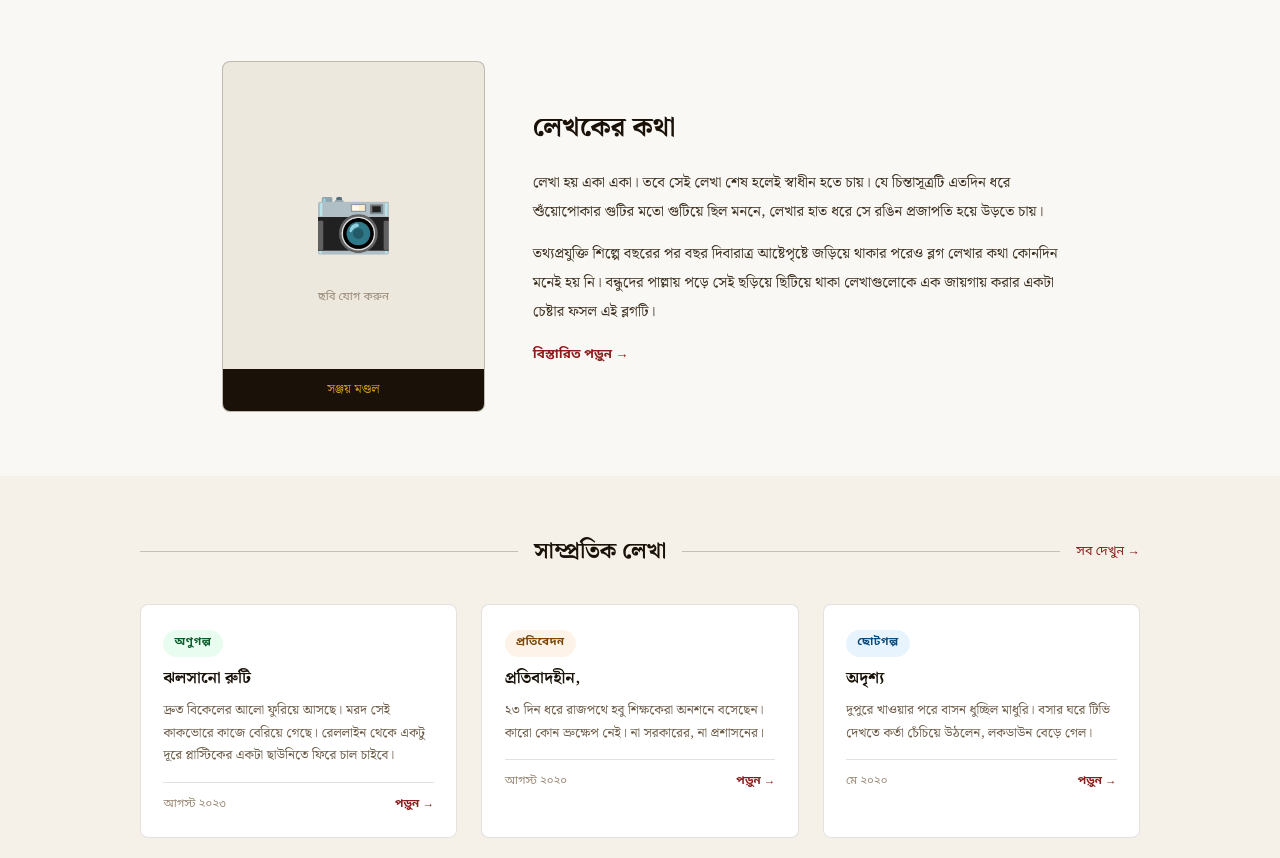
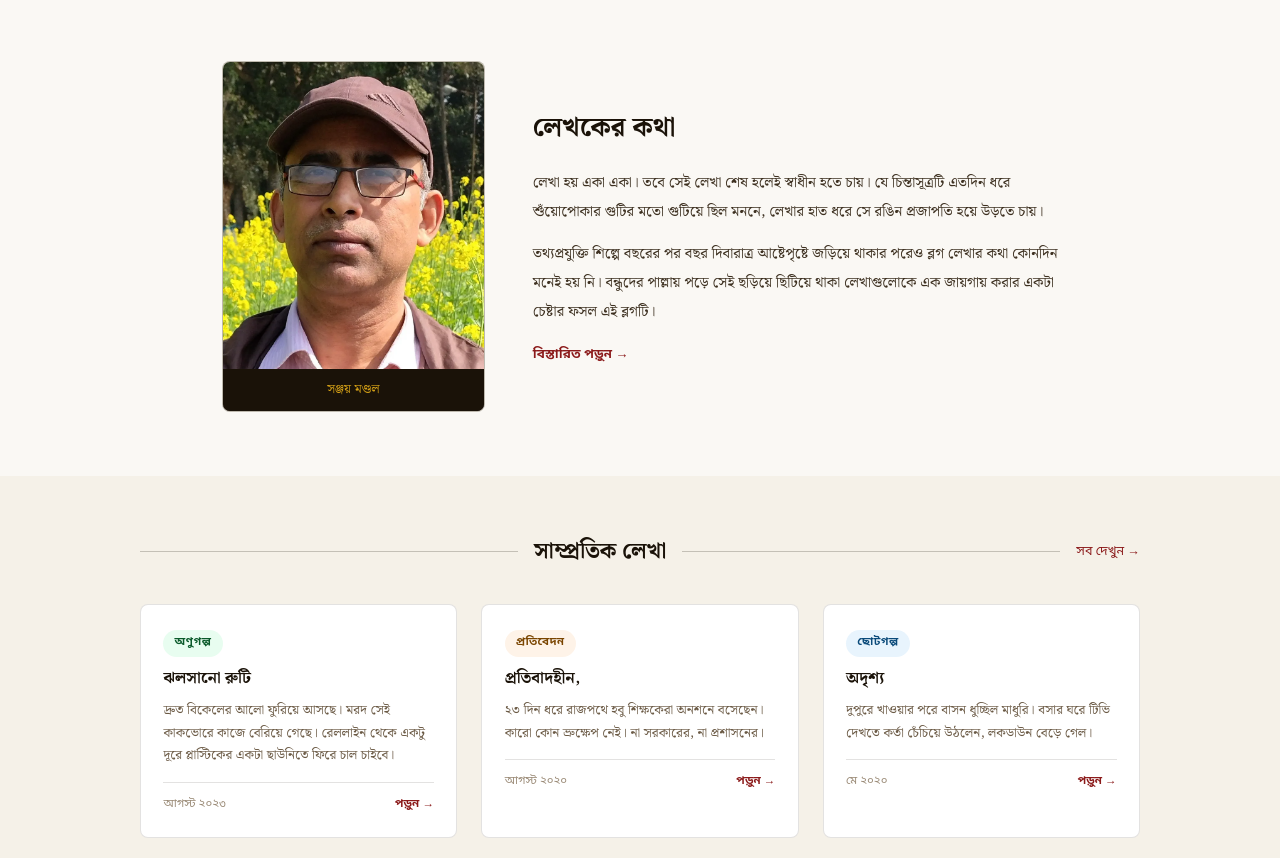
Before and after one commit to WriterSanjoy/writersanjoy.github.io, a plain HTML site: page index.html in a window 1280 px wide. Shown: the part 978-1836 px from the top of the page. Drawn offline with Linux system fonts and the light colour scheme.

Commit message:
updated author photo link

```diff
--- a/index.html
+++ b/index.html
@@ -314,7 +314,10 @@ body{font-family:'Noto Serif Bengali',Georgia,serif;background:var(--paper);colo
   <div class="fsi" onclick="sp('contact')"><div class="fsi-ic">✉</div><div class="fsi-t">যোগাযোগ</div><div class="fsi-d">মতামত ও বই অর্ডার করুন</div></div>
 </div>
 <div class="astrip">
-  <div class="aphoto">📷<span style="font-family:'Noto Sans Bengali',sans-serif;font-size:.72rem;color:var(--ink-mu)">ছবি যোগ করুন</span></div>
+  <div class="aphoto">
+  <img src="https://writersanjoy.github.io/author.webp"
+       style="width:100%;height:100%;object-fit:cover;border-radius:4px;">
+</div>
   <div class="atext">
     <h2>লেখকের কথা</h2>
     <p>লেখা হয় একা একা। তবে সেই লেখা শেষ হলেই স্বাধীন হতে চায়। যে চিন্তাসূত্রটি এতদিন ধরে শুঁয়োপোকার গুটির মতো গুটিয়ে ছিল মননে, লেখার হাত ধরে সে রঙিন প্রজাপতি হয়ে উড়তে চায়।</p>
```
